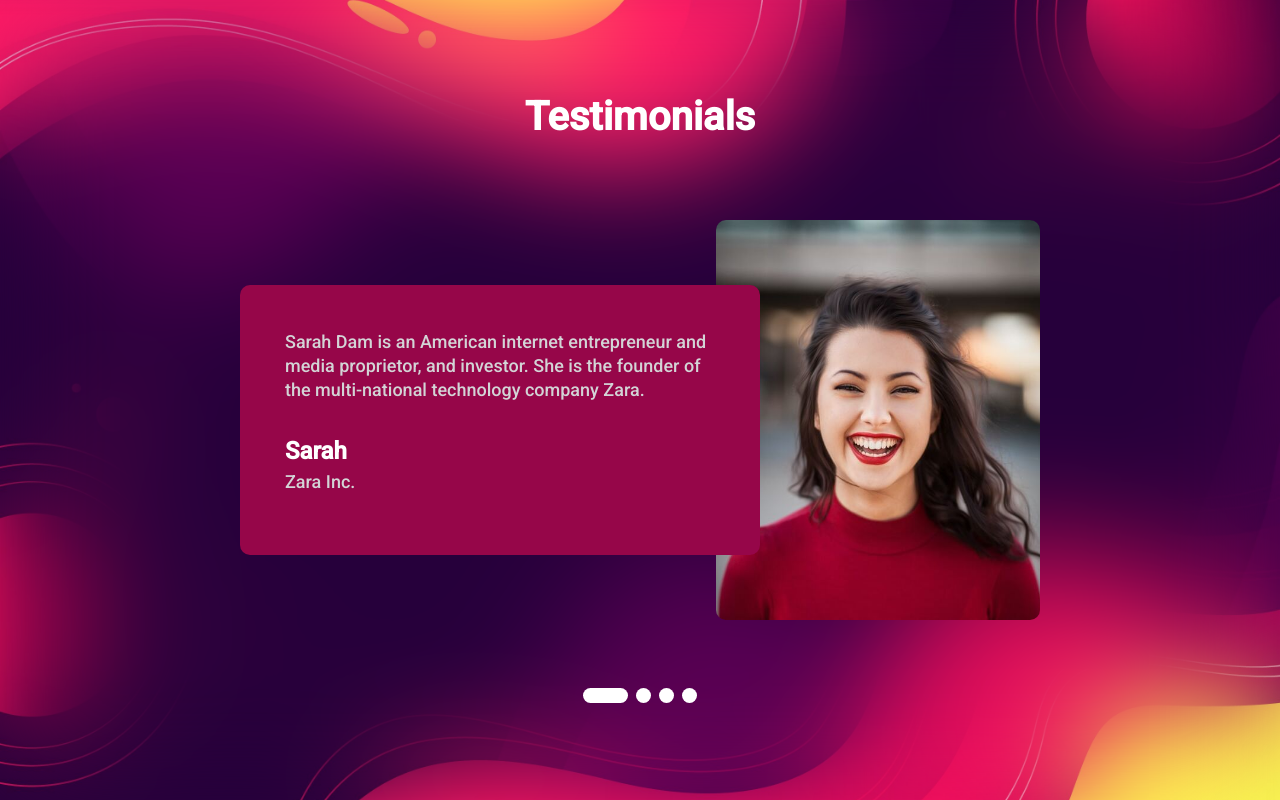
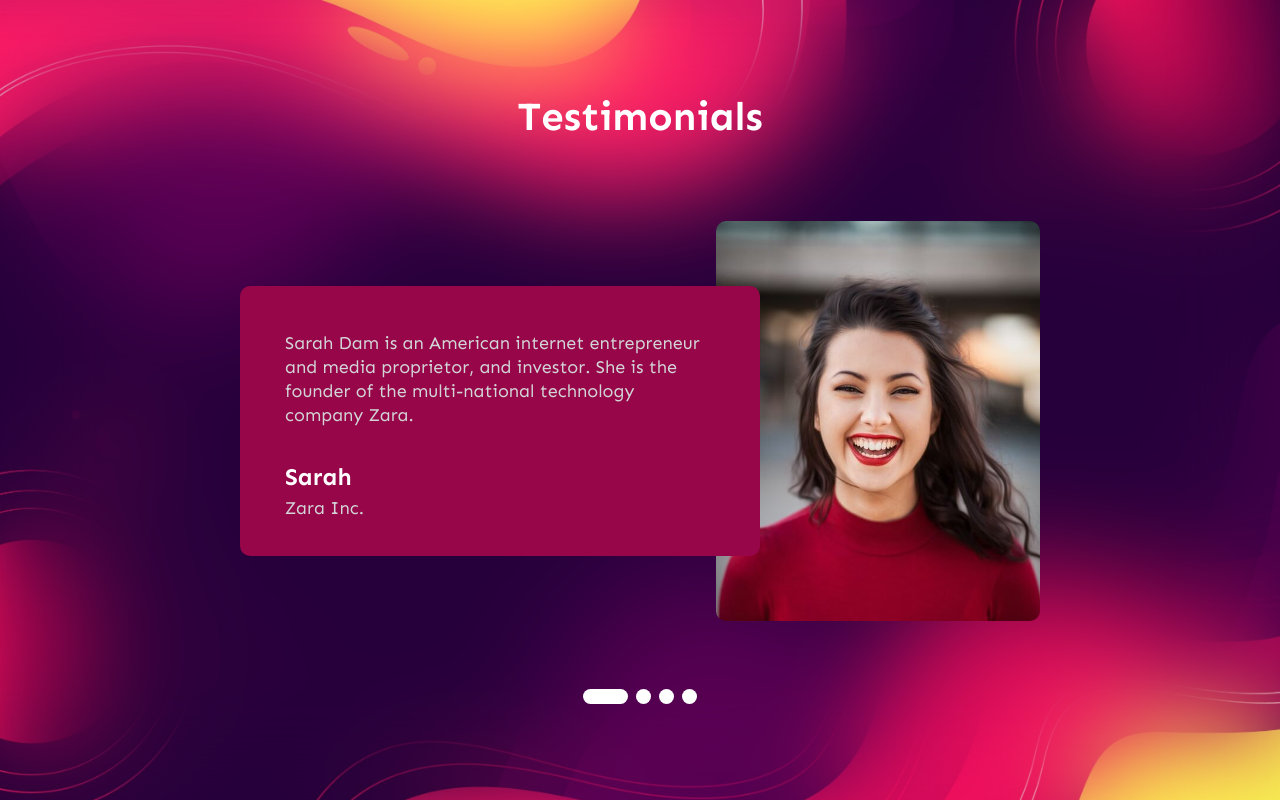
Before and after one commit to ecemgo/mini-samples-great-tricks, a plain HTML site: page testimonial-slider/testimonial-slider-v1/index.html in a window 1280 px wide. Drawn offline with Linux system fonts and the light colour scheme.

Commit message:
updated font-family and background

```diff
--- a/testimonial-slider/testimonial-slider-v1/index.html
+++ b/testimonial-slider/testimonial-slider-v1/index.html
@@ -5,6 +5,9 @@
     <meta http-equiv="X-UA-Compatible" content="IE=edge">
     <meta name="viewport" content="width=device-width, initial-scale=1.0">
     <link rel="stylesheet" href="style.css">
+    <link rel="preconnect" href="https://fonts.googleapis.com">
+    <link rel="preconnect" href="https://fonts.gstatic.com" crossorigin>
+    <link href="https://fonts.googleapis.com/css2?family=Sen:wght@400;700;800&display=swap" rel="stylesheet">
     <title>Testimonial Slider</title>
 </head>
 <body>
--- a/testimonial-slider/testimonial-slider-v1/style.css
+++ b/testimonial-slider/testimonial-slider-v1/style.css
@@ -1,5 +1,3 @@
-@import url("https://fonts.googleapis.com/css2?family=Noto+Serif&family=Roboto:wght@300;500&display=swap");
-
 * {
   box-sizing: border-box;
   margin: 0;
@@ -11,20 +9,17 @@ html {
 }
 
 body {
-  font-family: "Roboto", sans-serif;
+  font-family: 'Sen', sans-serif;
   min-height: 100vh;
   position: relative;
   display: flex;
   flex-direction: column;
   justify-content: center;
   align-items: center;
-
-  /* background: #ff676d; */
   background-image: url(images/screenshot.jpg);
   background-repeat: no-repeat;
-  background-position: center;
   background-size: cover;
-  backdrop-filter: blur(55px);
+  backdrop-filter: blur(50px);
 }
 
 main {
```
